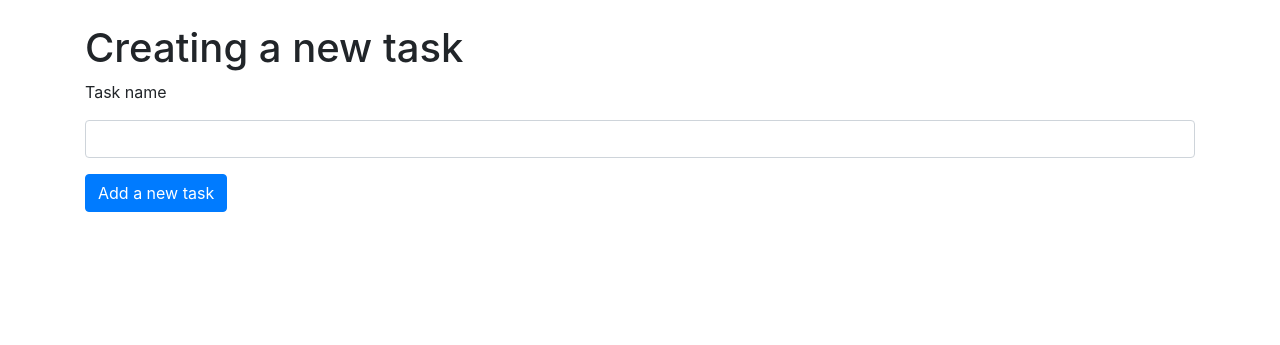
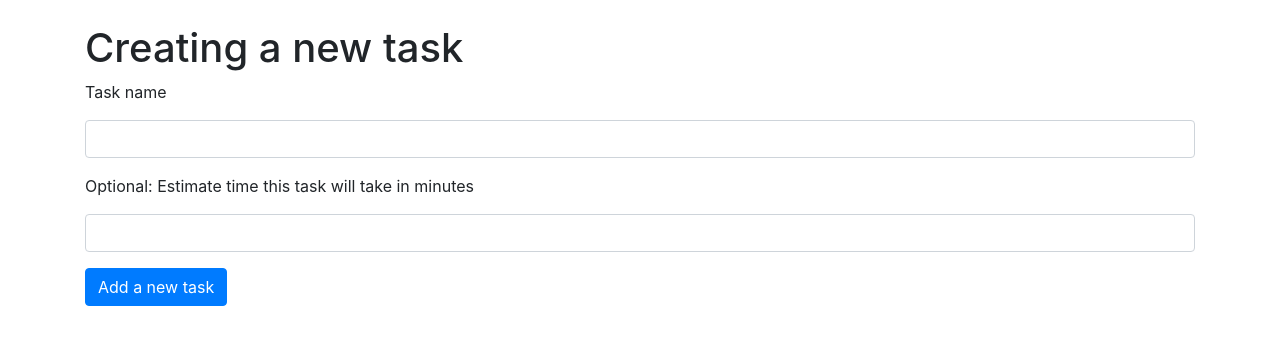
Before and after one commit to sofivanhanen/task-tracker, a Flask app: page /tasks/new/ in a window 1280 px wide. Shown: the part 56-401 px from the top of the page. Run offline with Flask 2, Linux system fonts and the light colour scheme; a user stored in the database is signed in; tables that the repository leaves empty hold one stand-in row (values such as "Sample post"); some libraries are stand-ins or nearby versions.

Commit message:
Add estimating time requirement for task

```diff
--- a/application/tasks/forms.py
+++ b/application/tasks/forms.py
@@ -1,10 +1,11 @@
 from flask_wtf import FlaskForm
-from wtforms import StringField, validators, BooleanField
+from wtforms import StringField, validators, BooleanField, IntegerField
 
 
 class TaskForm(FlaskForm):
     name = StringField("Task name", validators=[validators.Length(
         min=2, max=100), validators.DataRequired()])
+    estimate = IntegerField("Optional: Estimate time this task will take in minutes", validators=[validators.NumberRange(min=0), validators.Optional(True)])
 
     class Meta:
         csrf = False
--- a/application/tasks/models.py
+++ b/application/tasks/models.py
@@ -7,6 +7,7 @@ class Task(Base):
 
     name = db.Column(db.String(144), nullable=False)
     done = db.Column(db.Boolean, nullable=False)
+    estimate = db.Column(db.Integer)
 
     account_id = db.Column(db.Integer, db.ForeignKey(
         'account.id'), nullable=False)
--- a/application/tasks/views.py
+++ b/application/tasks/views.py
@@ -114,6 +114,7 @@ def tasks_create():
 
     t = Task(form.name.data)
     t.account_id = current_user.id
+    t.estimate = form.estimate.data
 
     db.session().add(t)
     db.session().commit()
--- a/application/templates/tasks/new.html
+++ b/application/templates/tasks/new.html
@@ -12,6 +12,15 @@
     <small class="form-text text-muted">{{ e }}</small>
     {% endfor %} {% endif %}
   </div>
+  <div class="form-group">
+    <label for="{{ form.estimate.id }}" class="control-label">{{ form.estimate.label }}</label>
+    <div>
+      {{ form.estimate(class_='form-control') }}
+    </div>
+    {% if form.estimate.errors %} {% for e in form.estimate.errors %}
+    <small class="form-text text-muted">{{ e }}</small>
+    {% endfor %} {% endif %}
+  </div>
   <button type="submit" class="btn btn-primary">Add a new task</button>
 </form>
 {% endblock %}
```
Also changed, not shown: application/templates/tasks/details.html (+9 -4 lines).
